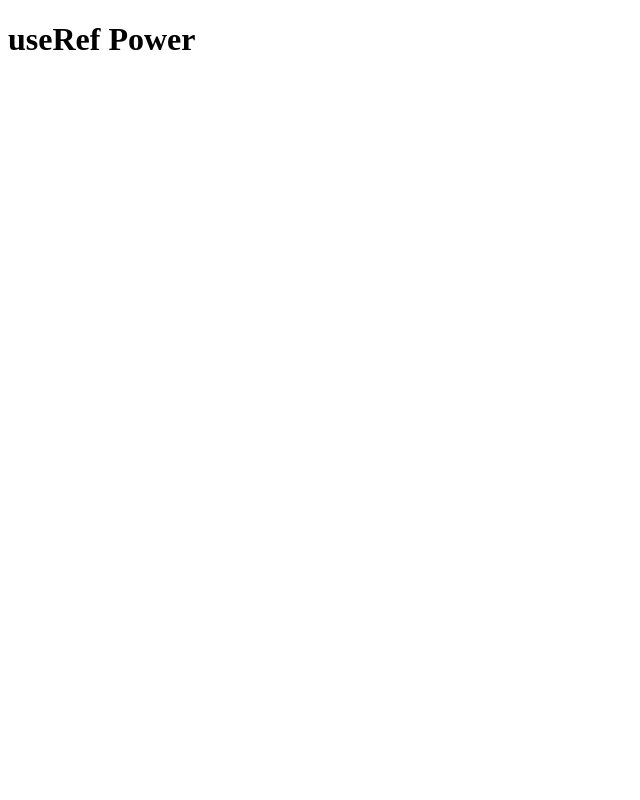
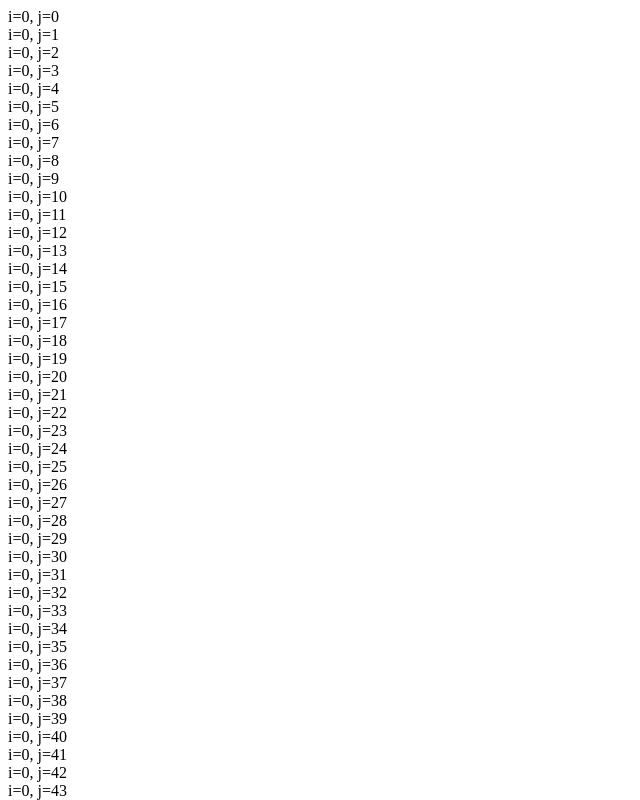
Before and after one commit to R-Mosolov/use-ref-and-local-state-power, a React (Create React App) app: page / in a window 1280 px wide. Shown: the top 800 px of the page, without its empty margins (0-640 px from the left). Built offline with nearby package versions, Linux system fonts and the light colour scheme.

Commit message:
Render container (as texts array)

```diff
--- a/src/App.js
+++ b/src/App.js
@@ -1,7 +1,9 @@
+import { Container } from "./components/Container";
+
 const App = () => {
   return (
     <div className="App">
-      <h1>useRef Power</h1>
+      <Container />
     </div>
   );
 }
--- /dev/null
+++ b/src/components/Container.jsx
@@ -0,0 +1,17 @@
+import React from 'react';
+
+export const Container = () => {
+  return (
+    <>
+      {[...new Array(50)].map((gc, i) => {
+        return [...new Array(365)].map((lc, j) => {
+          return (
+            <div>
+              {`i=${i}, j=${j}`}
+            </div>
+          );
+        })
+      })}
+    </>
+  );
+};
```
